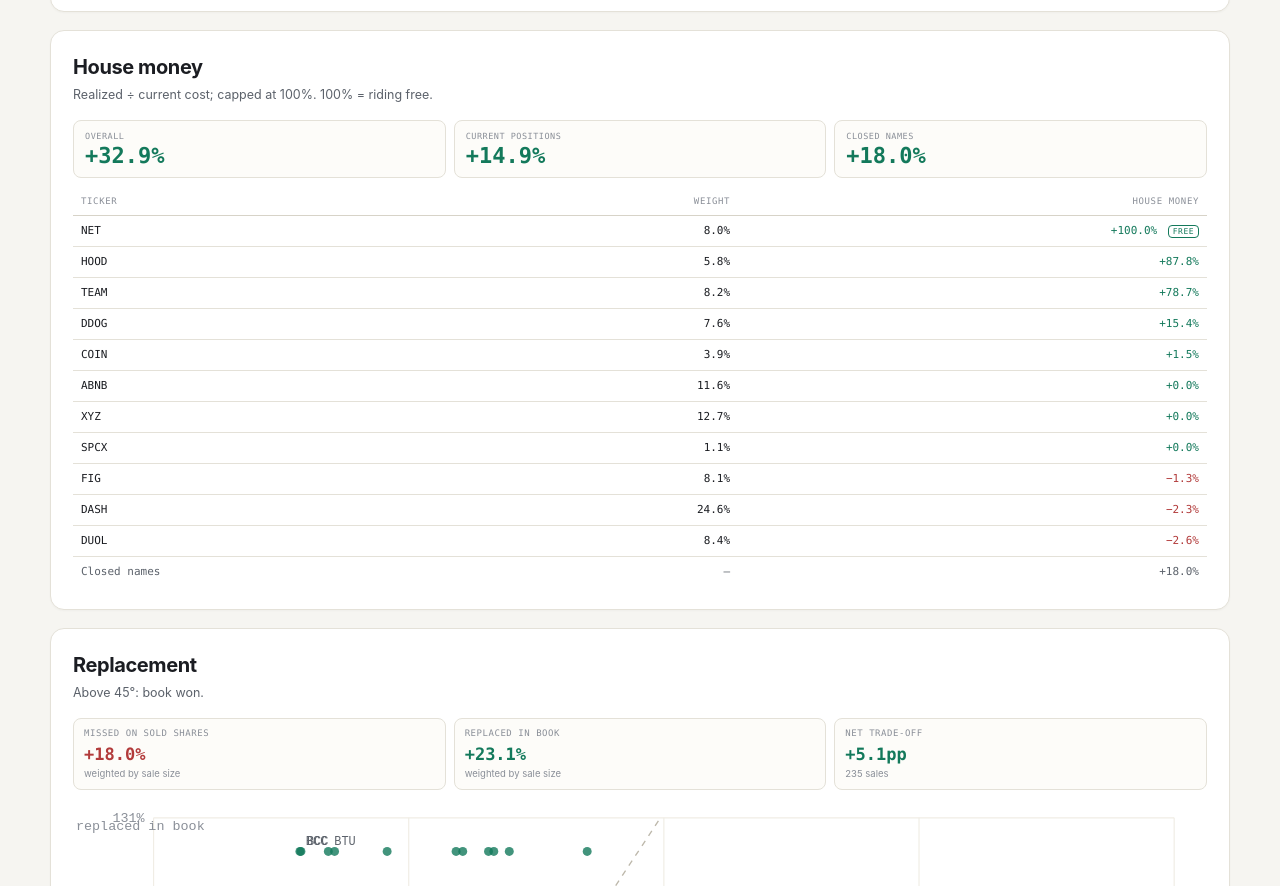
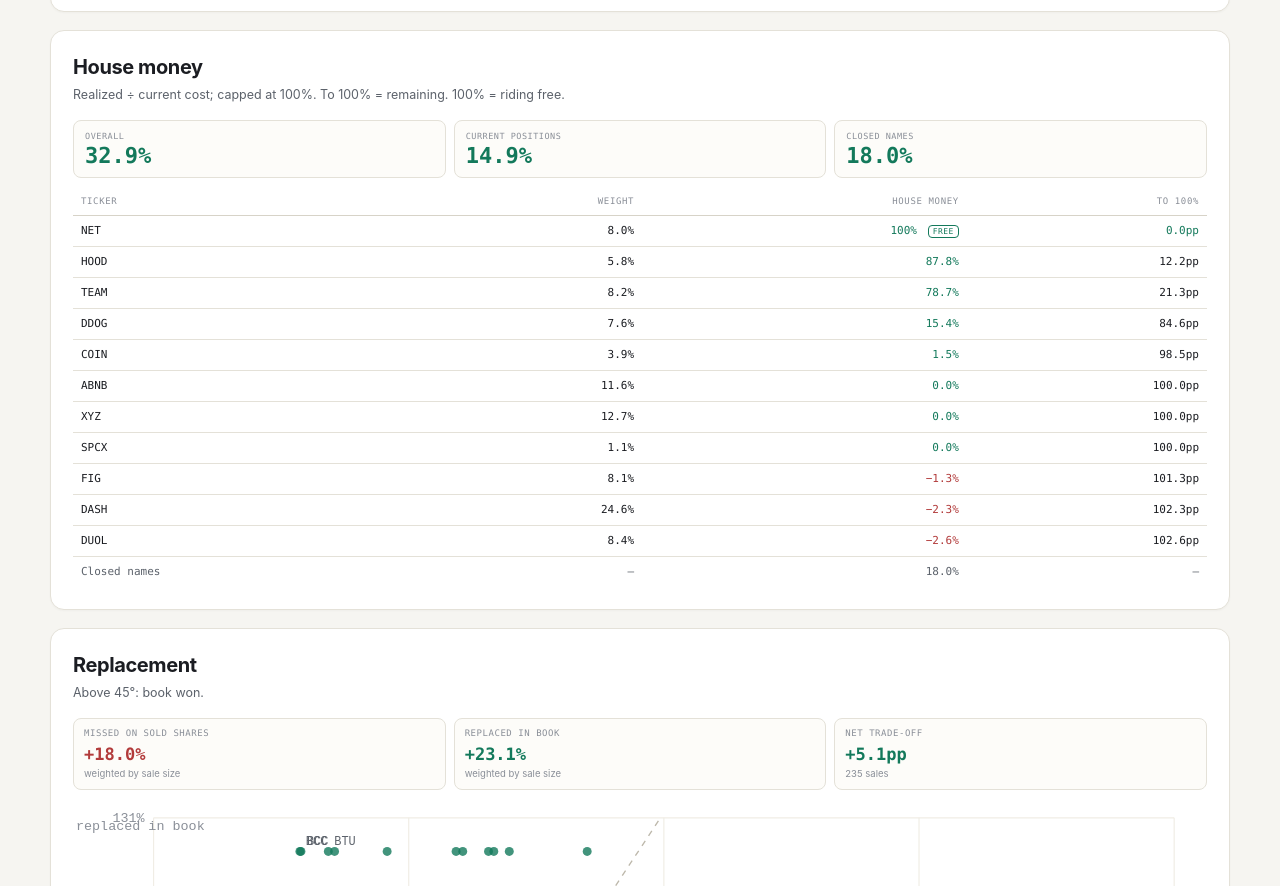
Before and after one commit to carsonzylicz/portfolio-lens, a plain HTML site: page index.html in a window 1280 px wide. Shown: the part 4561-5447 px from the top of the page. Drawn offline with Linux system fonts and the light colour scheme.

Commit message:
sync: house money no plus; to 100%

```diff
--- a/index.html
+++ b/index.html
@@ -80,10 +80,10 @@
     <section class="panel" id="house">
       <div class="section-head">
         <h2>House money</h2>
-        <p>Realized ÷ current cost; capped at 100%. 100% = riding free.</p>
+        <p>Realized ÷ current cost; capped at 100%. To 100% = remaining. 100% = riding free.</p>
       </div>
       <div class="house-summary" id="house-summary"></div>
-      <div class="table-wrap"><table id="house-table"><thead><tr><th>Ticker</th><th>Weight</th><th>House money</th></tr></thead><tbody></tbody></table></div>
+      <div class="table-wrap"><table id="house-table"><thead><tr><th>Ticker</th><th>Weight</th><th>House money</th><th>To 100%</th></tr></thead><tbody></tbody></table></div>
     </section>
 
     <section class="panel" id="replacement">
--- a/public.js
+++ b/public.js
@@ -9,6 +9,8 @@
 
   const fmtPct = (v, d = 1) => (v == null || !Number.isFinite(v) ? '—' : `${v < 0 ? '−' : '+'}${Math.abs(v * 100).toFixed(d)}%`);
   const fmtPctPlain = (v, d = 1) => (v == null || !Number.isFinite(v) ? '—' : `${(v * 100).toFixed(d)}%`);
+  const fmtRecovery = (v, d = 1) => (v == null || !Number.isFinite(v) ? '—' : `${v < 0 ? '−' : ''}${Math.abs(v * 100).toFixed(d)}%`);
+  const fmtRemaining = (v) => `${Math.max(0, v * 100).toFixed(1)}pp`;
   const fmtPP = (v) => (v == null || !Number.isFinite(v) ? '—' : `${v < 0 ? '−' : '+'}${Math.abs(v * 100).toFixed(1)}pp`);
   const fmtShares = (v) => {
     if (v == null || !Number.isFinite(v)) return '—';
@@ -520,10 +522,15 @@
     const summary = document.querySelector('#house-summary');
     const body = document.querySelector('#house-table tbody');
     if (!h || !summary || !body) return;
-    const card = (label, value) => `<div class="house-card"><span>${label}</span><strong class="${value < 0 ? 'neg' : 'pos'}">${fmtPct(value, 1)}</strong></div>`;
+    const card = (label, value) => `<div class="house-card"><span>${label}</span><strong class="${value < 0 ? 'neg' : 'pos'}">${fmtRecovery(value, 1)}</strong></div>`;
     summary.innerHTML = card('Overall', h.overall) + card('Current positions', h.current) + card('Closed names', h.closed);
-    const row = (label, weight, value, cls = '') => { const capped = Math.min(1, value); const free = value >= 1; return `<tr class="${cls}"><td>${label}</td><td>${weight == null ? '—' : fmtPctPlain(weight, 1)}</td><td class="${capped < 0 ? 'neg' : 'pos'}">${fmtPct(capped, 1)}${free ? ' <span class="house-free">free</span>' : ''}</td></tr>`; };
-    body.innerHTML = h.rows.map((r) => row(r.ticker, r.weight, r.house)).join('') + row('Closed names', null, h.closed, 'house-closed');
+    const row = (label, weight, value, cls = '') => {
+      const capped = Math.min(1, value);
+      const free = value >= 1;
+      const to100 = Math.max(0, 1 - value);
+      return `<tr class="${cls}"><td>${label}</td><td>${weight == null ? '—' : fmtPctPlain(weight, 1)}</td><td class="${capped < 0 ? 'neg' : 'pos'}">${free ? '100%' : fmtRecovery(capped, 1)}${free ? ' <span class="house-free">free</span>' : ''}</td><td class="${to100 > 0 ? 'muted' : 'pos'}">${free ? '0.0pp' : fmtRemaining(to100)}</td></tr>`;
+    };
+    body.innerHTML = h.rows.map((r) => row(r.ticker, r.weight, r.house)).join('') + row('Closed names', null, h.closed, 'house-closed').replace('<td class="muted">82.0pp</td>', '<td>—</td>');
   }
 
   function renderReplacement() {
```
